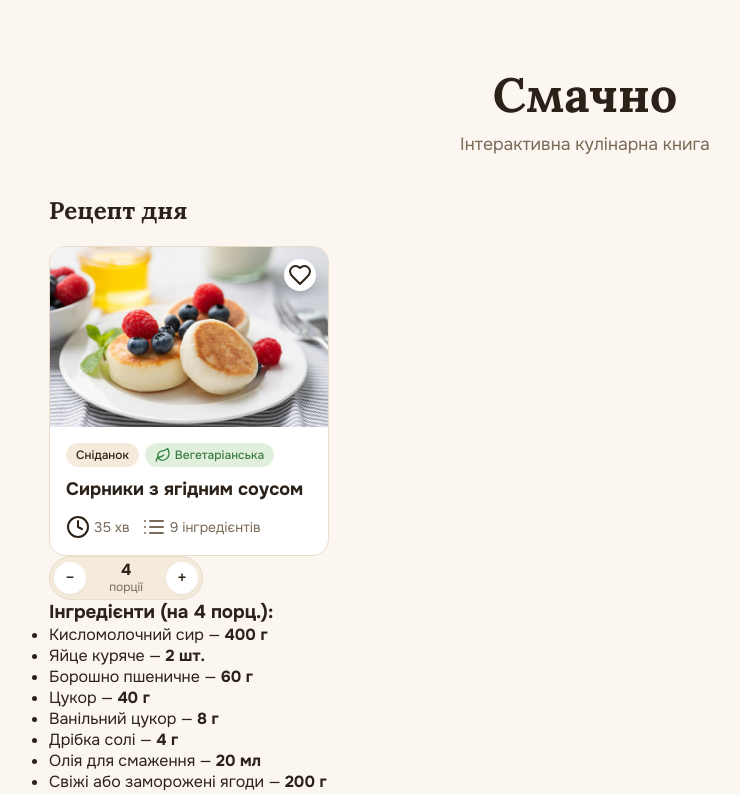
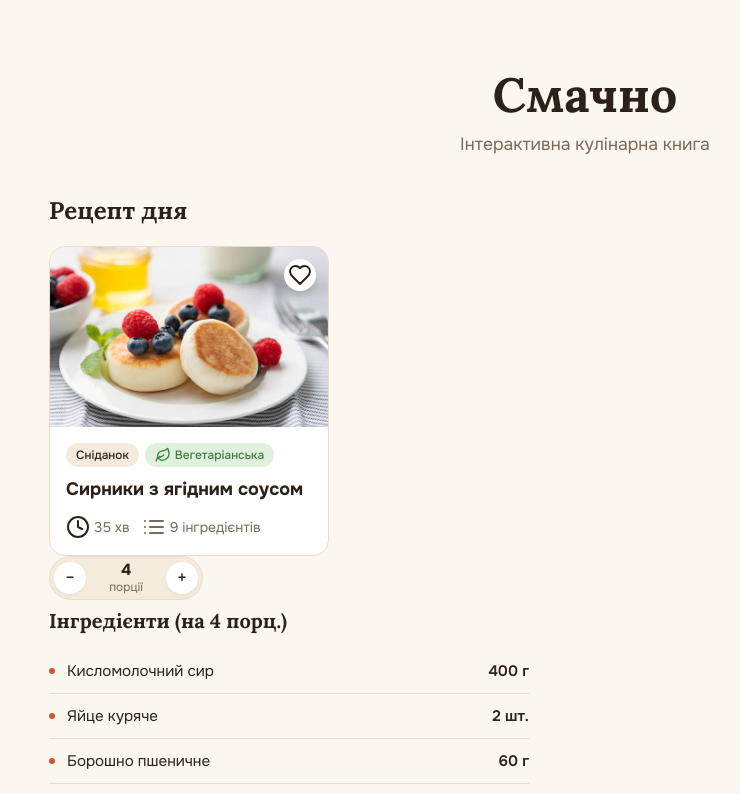
Before and after one commit to reshetovadarina/Smachno, a Vue app: page / in a window 1280 px wide. Shown: the top 794 px of the page, without its empty margins (15-755 px from the left). Built offline with nearby package versions, Linux system fonts and the light colour scheme.

Commit message:
add styles for calculated ingredients list

```diff
--- a/src/App.vue
+++ b/src/App.vue
@@ -124,14 +124,23 @@ const calculatedIngredients = computed(() => {
           </button>
         </div>
 
-          <div class="ingredients-preview">
-          <h3>Інгредієнти (на {{ portions }} порц.):</h3>
-          <ul>
-            <li v-for="item in calculatedIngredients" :key="item.id">
-              {{ item.name }} — <strong>{{ item.totalAmount }} {{ item.unit }}</strong>
+        <div class="ingredients-preview">
+          <h3 class="ingredients-title">Інгредієнти (на {{ portions }} порц.)</h3>
+          <ul class="ingredients-list">
+            <li
+              v-for="item in calculatedIngredients"
+              :key="item.id"
+              class="ingredient-item"
+            >
+              <div class="ingredient-name-wrapper">
+                <span class="ingredient-dot"></span>
+                <span class="ingredient-name">{{ item.name }}</span>
+              </div>
+              <span class="ingredient-amount">{{ item.totalAmount }} {{ item.unit }}</span>
             </li>
           </ul>
         </div>
+
      </main>
   </div>
 </template>
--- a/src/assets/main.css
+++ b/src/assets/main.css
@@ -226,3 +226,55 @@ body {
   font-size: 0.75rem;
   color: var(--text-muted);
 }
+.ingredients-preview {
+  width: 100%;
+  max-width: 480px;
+  display: flex;
+  flex-direction: column;
+  gap: 16px;
+  margin-top: 8px;
+}
+
+.ingredients-title {
+  font-family: var(--font-display);
+  font-size: 1.25rem;
+  font-weight: 700;
+  color: var(--text-primary);
+  margin: 0;
+}
+
+.ingredients-list {
+  list-style: none;
+  display: flex;
+  flex-direction: column;
+}
+
+.ingredient-item {
+  display: flex;
+  justify-content: space-between;
+  align-items: center;
+  font-size: 0.95rem;
+  padding: 12px 0;
+  border-bottom: 1px solid var(--border-default);
+}
+
+.ingredient-name-wrapper {
+  display: flex;
+  align-items: center;
+  gap: 12px;
+  color: var(--text-primary);
+}
+
+.ingredient-dot {
+  width: 6px;
+  height: 6px;
+  border-radius: 50%;
+  background-color: var(--accent-default);
+  flex-shrink: 0;
+}
+
+.ingredient-amount {
+  font-weight: 600;
+  color: var(--text-primary);
+  white-space: nowrap;
+}
```
